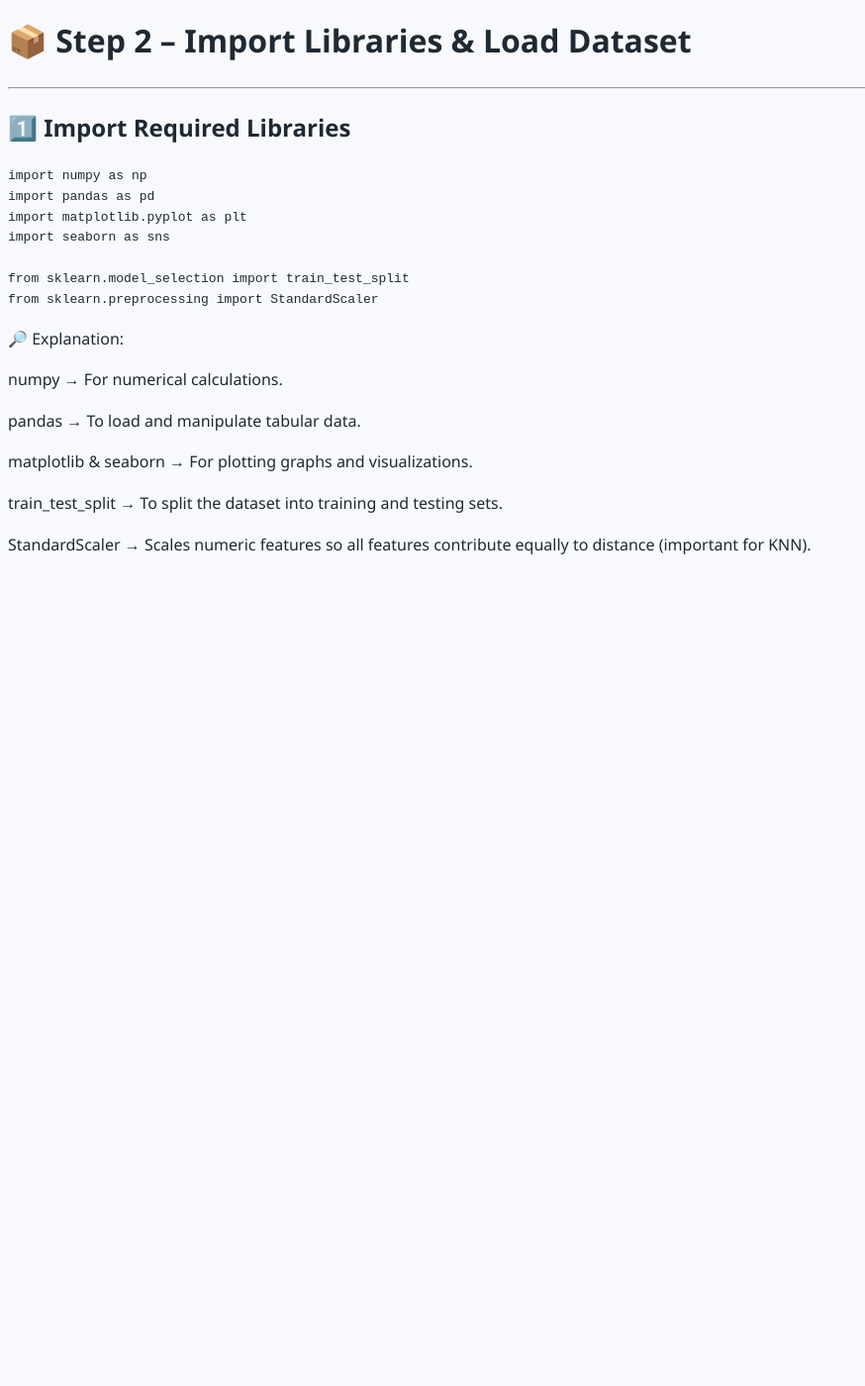
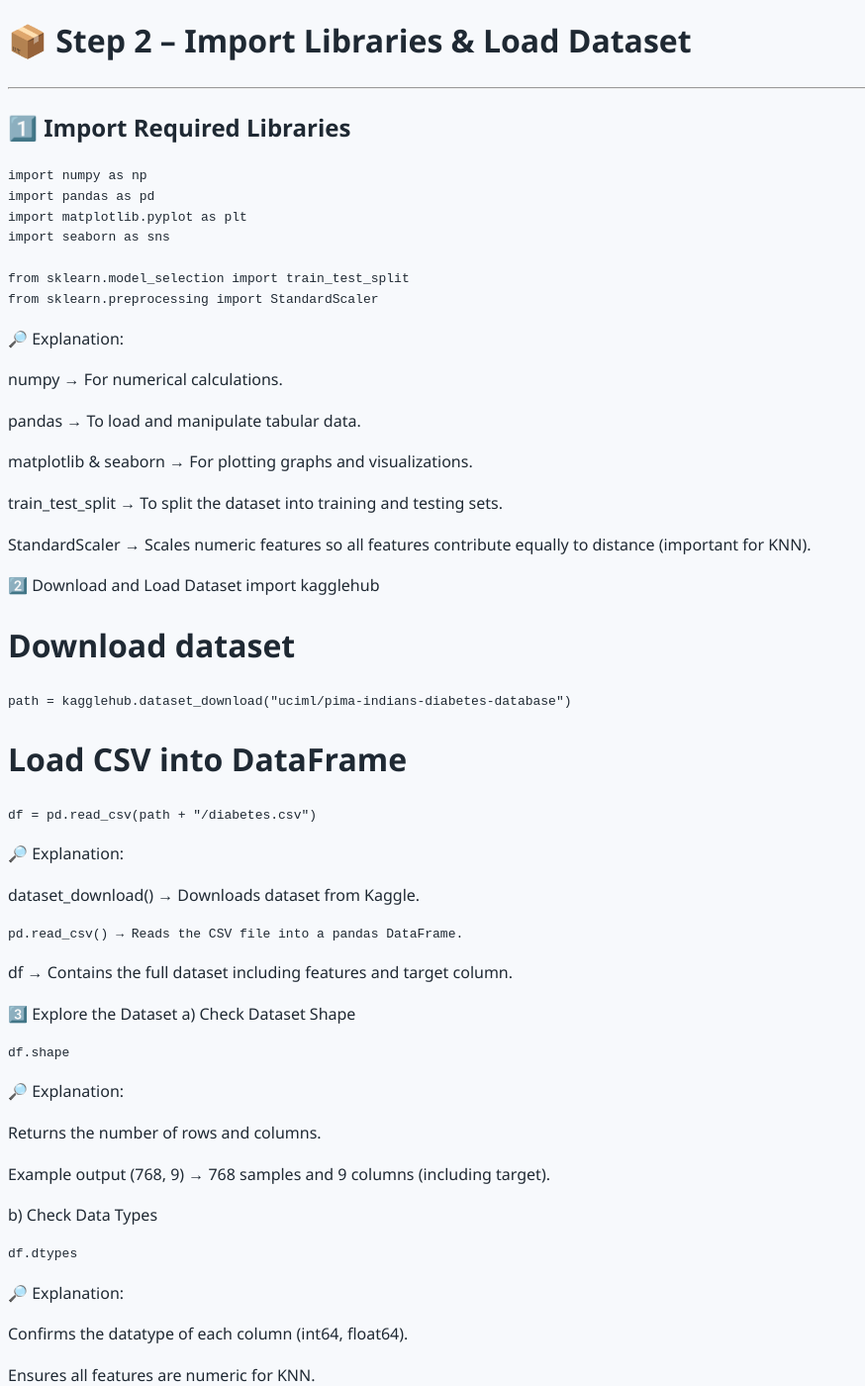
Before and after one commit to irshadvaza/irshadvaza.tech, a Jekyll site: the page built from learning-guides/data-science/Labs/KNN_example.md, in a window 1280 px wide and 1400 px high, scrolled down 1436 px. Shown: the whole window at 99% size, without its empty margins (0-874 px from the left). Built offline with Jekyll 4.4.1, drawn with Linux system fonts in a browser that asks for light colours; our own code applies the rules of GitHub Pages for plain Markdown files; before the commit the page ends 2015 px from its top, so only the background shows below that; some of the changed text lies outside the part shown.

Commit message:
Update KNN_example.md

````diff
--- a/learning-guides/data-science/Labs/KNN_example.md
+++ b/learning-guides/data-science/Labs/KNN_example.md
@@ -88,3 +88,95 @@ matplotlib & seaborn → For plotting graphs and visualizations.
 train_test_split → To split the dataset into training and testing sets.
 
 StandardScaler → Scales numeric features so all features contribute equally to distance (important for KNN).
+
+
+2️⃣ Download and Load Dataset
+import kagglehub
+
+# Download dataset
+```
+path = kagglehub.dataset_download("uciml/pima-indians-diabetes-database")
+```
+
+# Load CSV into DataFrame
+```
+df = pd.read_csv(path + "/diabetes.csv")
+```
+
+🔎 Explanation:
+
+dataset_download() → Downloads dataset from Kaggle.
+
+```
+pd.read_csv() → Reads the CSV file into a pandas DataFrame.
+```
+
+df → Contains the full dataset including features and target column.
+
+3️⃣ Explore the Dataset
+a) Check Dataset Shape
+```
+df.shape
+```
+
+🔎 Explanation:
+
+Returns the number of rows and columns.
+
+Example output (768, 9) → 768 samples and 9 columns (including target).
+
+b) Check Data Types
+```
+df.dtypes
+```
+
+🔎 Explanation:
+
+Confirms the datatype of each column (int64, float64).
+
+Ensures all features are numeric for KNN.
+
+c) View First 5 Rows
+```
+df.head()
+```
+
+🔎 Explanation:
+
+Displays the first 5 records of the dataset.
+
+Helps verify data is loaded correctly and understand feature values.
+
+d) Check Class Distribution
+```
+df['Outcome'].value_counts()
+```
+
+🔎 Explanation:
+
+Counts samples in each class:
+
+0 → No Diabetes
+
+1 → Diabetes
+
+Example output:
+
+0    500
+1    268
+
+
+Indicates dataset is imbalanced because class 0 has almost twice the samples of class 1.
+
+e) Visualize Class Distribution
+```
+sns.countplot(x='Outcome', data=df)
+plt.title("Class Distribution")
+plt.show()
+```
+
+🔎 Explanation:
+
+Creates a bar chart showing number of samples in each class.
+
+Helps visually confirm class imbalance.
````
